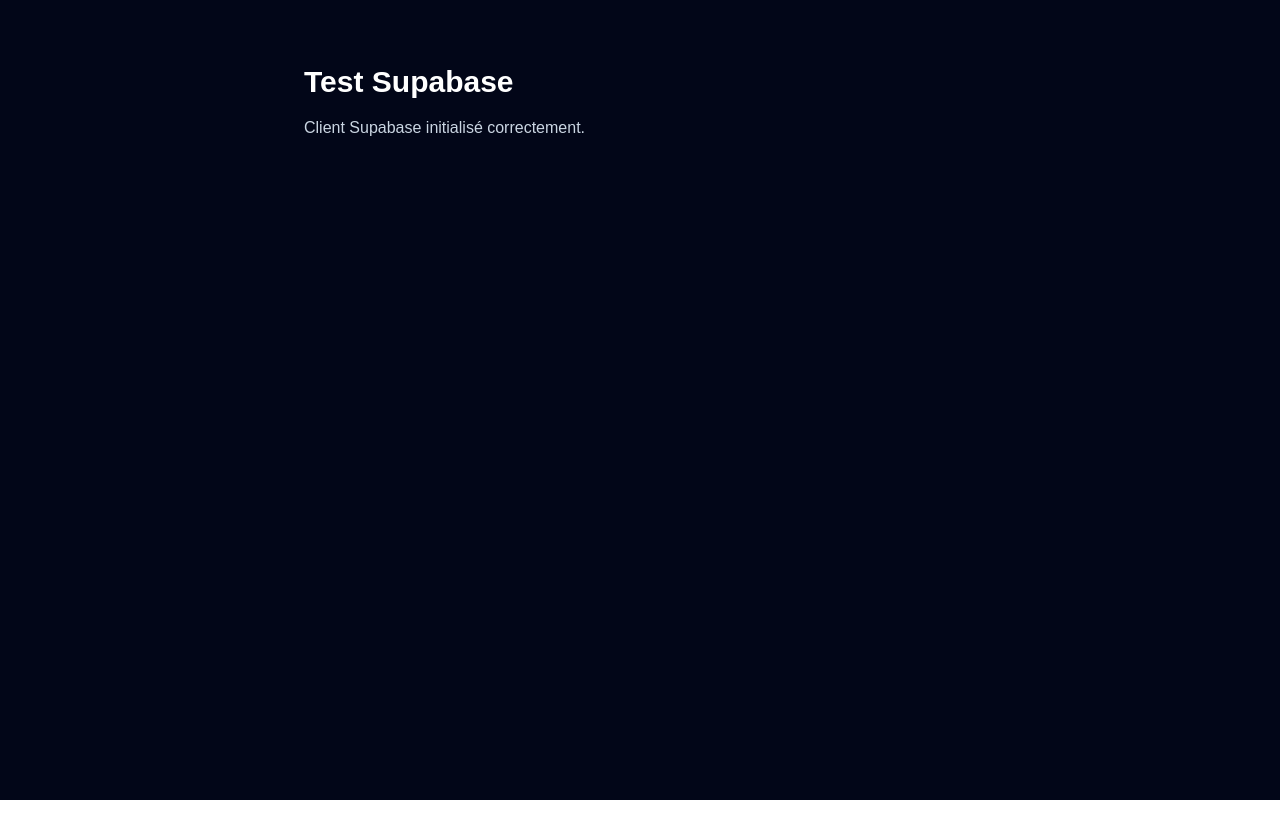
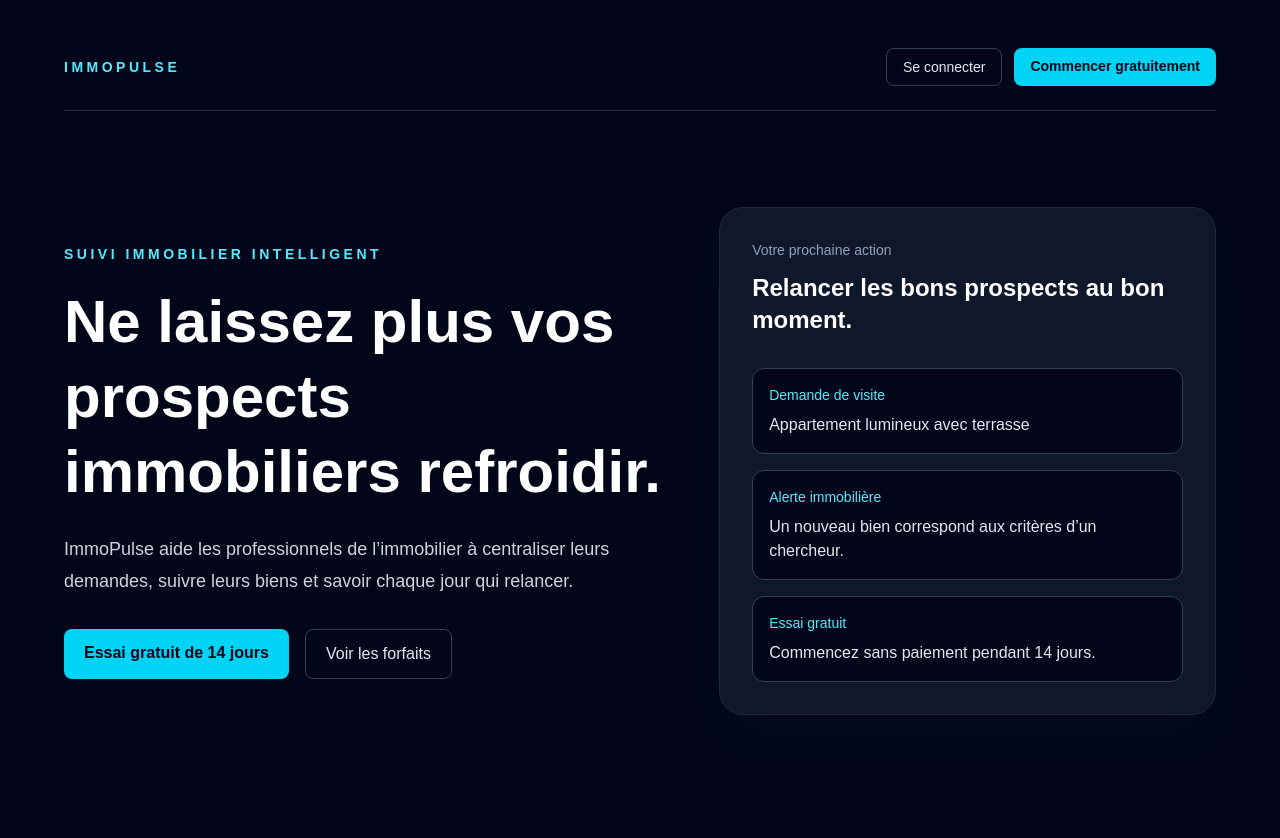
Before and after one commit to oshaara44-byte/immopulse, a Next.js app: page / in a window 1280 px wide. Shown: the top 838 px of the page. Before the commit the page ends 800 px from the top, so only its background shows below. Built offline with nearby package versions, Linux system fonts and the light colour scheme; no server answers.

Commit message:
Ajout de la page d'accueil et confirmation de compte

```diff
--- a/src/app/page.tsx
+++ b/src/app/page.tsx
@@ -1,29 +1,153 @@
 "use client";
 
-import { useEffect, useState } from "react";
+import { Suspense, useEffect, useState } from "react";
+import Link from "next/link";
+import { useRouter, useSearchParams } from "next/navigation";
 import { createClient } from "@/lib/supabase/browser";
 
-export default function SupabaseTestPage() {
-  const [status, setStatus] = useState("Test en cours...");
+function HomeContent() {
+  const router = useRouter();
+  const searchParams = useSearchParams();
+  const [isProcessing, setIsProcessing] = useState(false);
 
   useEffect(() => {
-    try {
+    async function handleAuthCode() {
+      const code = searchParams.get("code");
+
+      if (!code) {
+        return;
+      }
+
+      setIsProcessing(true);
+
       const supabase = createClient();
+      const { error } = await supabase.auth.exchangeCodeForSession(code);
 
-      if (supabase) {
-        setStatus("Client Supabase initialisé correctement.");
+      if (!error) {
+        router.replace("/dashboard");
+        router.refresh();
+      } else {
+        setIsProcessing(false);
       }
-    } catch {
-      setStatus("Erreur : variables Supabase absentes.");
     }
-  }, []);
+
+    void handleAuthCode();
+  }, [router, searchParams]);
+
+  if (isProcessing) {
+    return (
+      <main className="flex min-h-screen items-center justify-center bg-slate-950 px-6 text-white">
+        <p className="text-slate-300">Confirmation de votre compte...</p>
+      </main>
+    );
+  }
 
   return (
-    <main className="min-h-screen bg-slate-950 px-6 py-16 text-white">
-      <div className="mx-auto max-w-2xl">
-        <h1 className="text-3xl font-bold">Test Supabase</h1>
-        <p className="mt-4 text-slate-300">{status}</p>
+    <main className="min-h-screen bg-slate-950 px-6 py-12 text-white">
+      <div className="mx-auto max-w-6xl">
+        <nav className="flex items-center justify-between border-b border-slate-800 pb-6">
+          <p className="text-sm font-semibold uppercase tracking-[0.25em] text-cyan-300">
+            ImmoPulse
+          </p>
+
+          <div className="flex gap-3">
+            <Link
+              href="/login"
+              className="rounded-lg border border-slate-700 px-4 py-2 text-sm text-slate-200 hover:border-cyan-400 hover:text-cyan-300"
+            >
+              Se connecter
+            </Link>
+
+            <Link
+              href="/register"
+              className="rounded-lg bg-cyan-400 px-4 py-2 text-sm font-semibold text-slate-950 hover:bg-cyan-300"
+            >
+              Commencer gratuitement
+            </Link>
+          </div>
+        </nav>
+
+        <section className="grid gap-12 py-24 lg:grid-cols-[1.1fr_0.9fr] lg:items-center">
+          <div>
+            <p className="text-sm font-semibold uppercase tracking-[0.25em] text-cyan-300">
+              Suivi immobilier intelligent
+            </p>
+
+            <h1 className="mt-5 text-5xl font-bold leading-tight sm:text-6xl">
+              Ne laissez plus vos prospects immobiliers refroidir.
+            </h1>
+
+            <p className="mt-6 max-w-2xl text-lg leading-8 text-slate-300">
+              ImmoPulse aide les professionnels de l’immobilier à centraliser
+              leurs demandes, suivre leurs biens et savoir chaque jour qui
+              relancer.
+            </p>
+
+            <div className="mt-8 flex flex-wrap gap-4">
+              <Link
+                href="/register"
+                className="rounded-lg bg-cyan-400 px-5 py-3 font-semibold text-slate-950 hover:bg-cyan-300"
+              >
+                Essai gratuit de 14 jours
+              </Link>
+
+              <Link
+                href="/pricing"
+                className="rounded-lg border border-slate-700 px-5 py-3 text-slate-200 hover:border-cyan-400 hover:text-cyan-300"
+              >
+                Voir les forfaits
+              </Link>
+            </div>
+          </div>
+
+          <div className="rounded-3xl border border-slate-800 bg-slate-900 p-8 shadow-2xl shadow-cyan-950/20">
+            <p className="text-sm text-slate-400">Votre prochaine action</p>
+
+            <h2 className="mt-3 text-2xl font-semibold">
+              Relancer les bons prospects au bon moment.
+            </h2>
+
+            <div className="mt-8 space-y-4">
+              <div className="rounded-xl border border-slate-700 bg-slate-950 p-4">
+                <p className="text-sm text-cyan-300">Demande de visite</p>
+                <p className="mt-2 text-slate-200">
+                  Appartement lumineux avec terrasse
+                </p>
+              </div>
+
+              <div className="rounded-xl border border-slate-700 bg-slate-950 p-4">
+                <p className="text-sm text-cyan-300">Alerte immobilière</p>
+                <p className="mt-2 text-slate-200">
+                  Un nouveau bien correspond aux critères d’un chercheur.
+                </p>
+              </div>
+
+              <div className="rounded-xl border border-slate-700 bg-slate-950 p-4">
+                <p className="text-sm text-cyan-300">Essai gratuit</p>
+                <p className="mt-2 text-slate-200">
+                  Commencez sans paiement pendant 14 jours.
+                </p>
+              </div>
+            </div>
+          </div>
+        </section>
       </div>
     </main>
   );
 }
+
+function HomeFallback() {
+  return (
+    <main className="flex min-h-screen items-center justify-center bg-slate-950 px-6 text-white">
+      <p className="text-slate-300">Chargement d’ImmoPulse...</p>
+    </main>
+  );
+}
+
+export default function HomePage() {
+  return (
+    <Suspense fallback={<HomeFallback />}>
+      <HomeContent />
+    </Suspense>
+  );
+}
```
